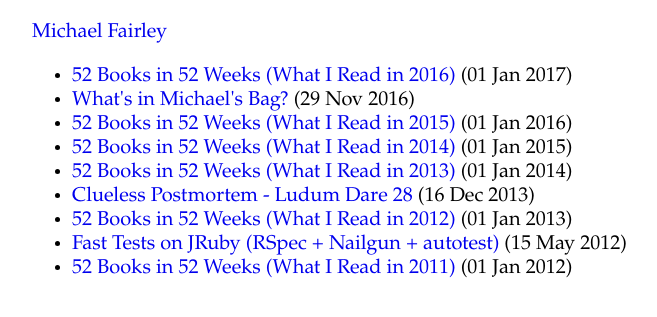
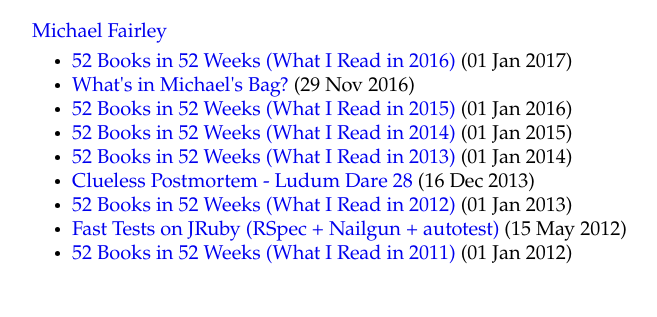
Before and after one commit to michaelfairley/michaelfairley.com, a Jekyll site: the page built from index.html, in a window 1280 px wide. Shown: the top 317 px of the page, without its empty margins (208-865 px from the left). Built offline with Jekyll 4.4.1, drawn with Linux system fonts in a browser that asks for light colours; some web fonts are replaced.

Commit message:
Move uls up a bit

```diff
--- a/css/style.css
+++ b/css/style.css
@@ -63,6 +63,10 @@
   white-space: pre-wrap;
 }
 
+ul {
+  margin-top: -0.7em;
+}
+
 .hll { background-color: #ffffcc }
 .c { color: #408080; font-style: italic } /* Comment */
 .err { border: 1px solid #FF0000 } /* Error */
```
